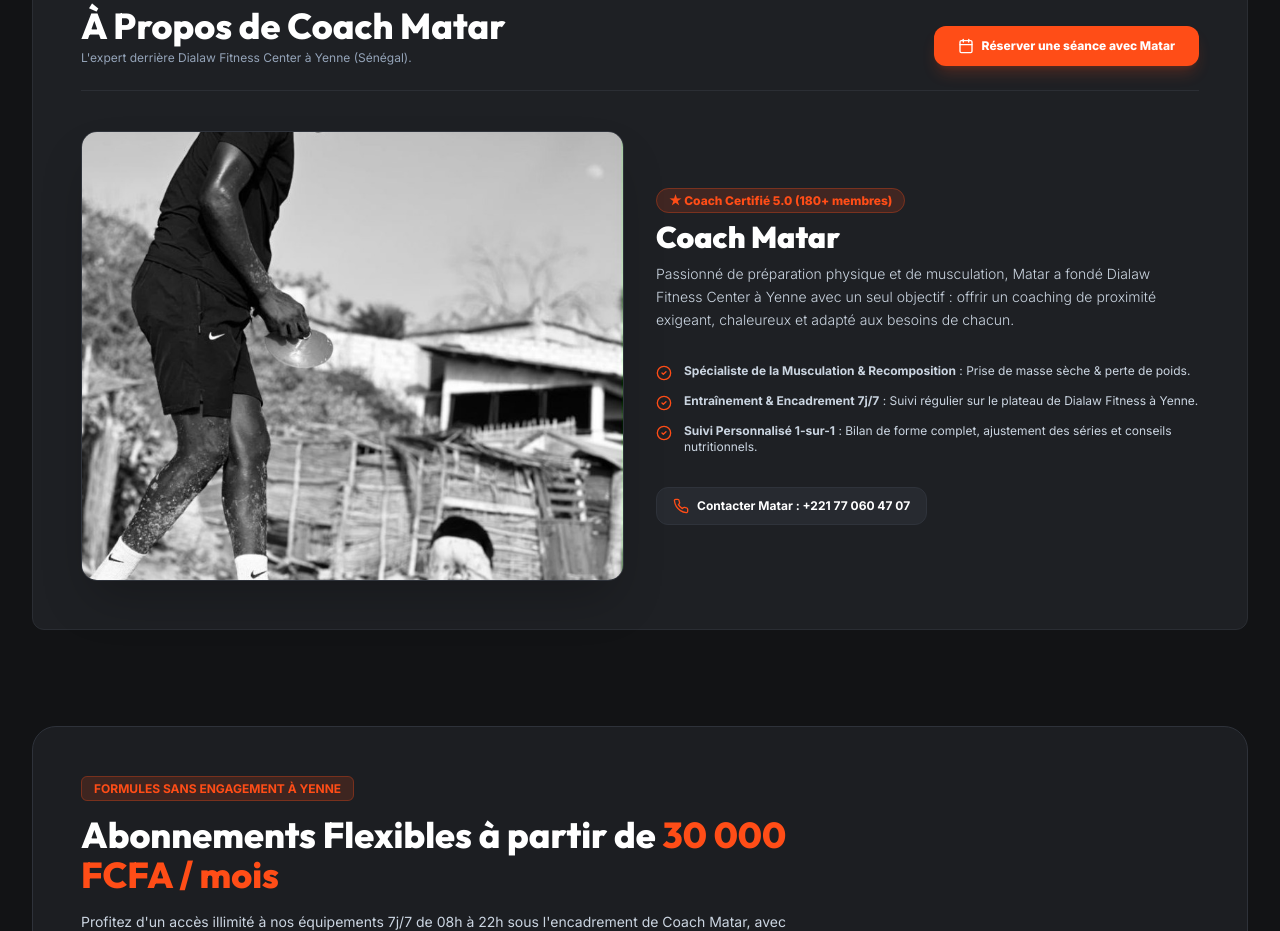
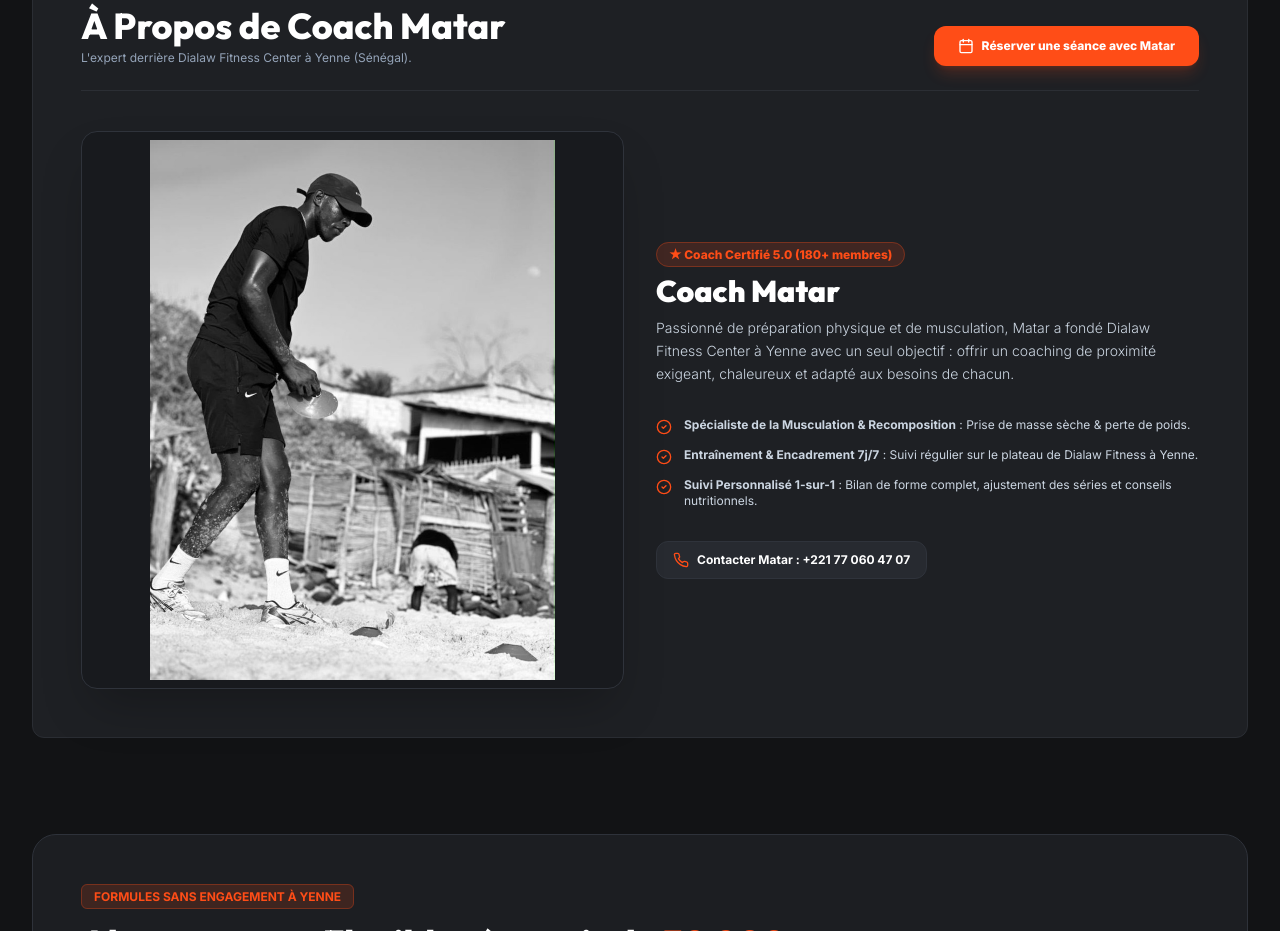
Before and after one commit to papabirane12-wq/Dialaw-fitness-center, a React (Vite) app: page / in a window 1280 px wide. Shown: the part 1500-2431 px from the top of the page. Built offline with nearby package versions, Linux system fonts and the light colour scheme; the HTML template or start-up script is replaced by a standard one.

Commit message:
Afficher_la_photo_de_la_tete_au_pied_sans_rogner

```diff
--- a/src/pages/Home.jsx
+++ b/src/pages/Home.jsx
@@ -182,14 +182,14 @@ export default function Home({ setActivePage }) {
             </button>
           </div>
 
-          {/* Photo 4 Spotlight (Outdoor/Beach Conditioning), Photos 1, 2, 3, 5 removed from this section */}
+          {/* Photo 4 Spotlight (Outdoor/Beach Conditioning) — Head to Toe Full Display */}
           <div className="grid grid-cols-1 lg:grid-cols-12 gap-8 items-center">
             <div className="lg:col-span-6">
-              <div className="relative rounded-2xl overflow-hidden h-[450px] border border-[#2F333B] shadow-2xl">
+              <div className="relative rounded-2xl overflow-hidden bg-[#181A1E] border border-[#2F333B] shadow-2xl flex items-center justify-center p-2 min-h-[500px]">
                 <img
                   src="/images/coach-matar-5.jpg"
                   alt="Coach Matar — Préparation Physique & Conditioning"
-                  className="w-full h-full object-cover object-center"
+                  className="w-full h-full max-h-[540px] object-contain rounded-xl"
                 />
               </div>
             </div>
```
